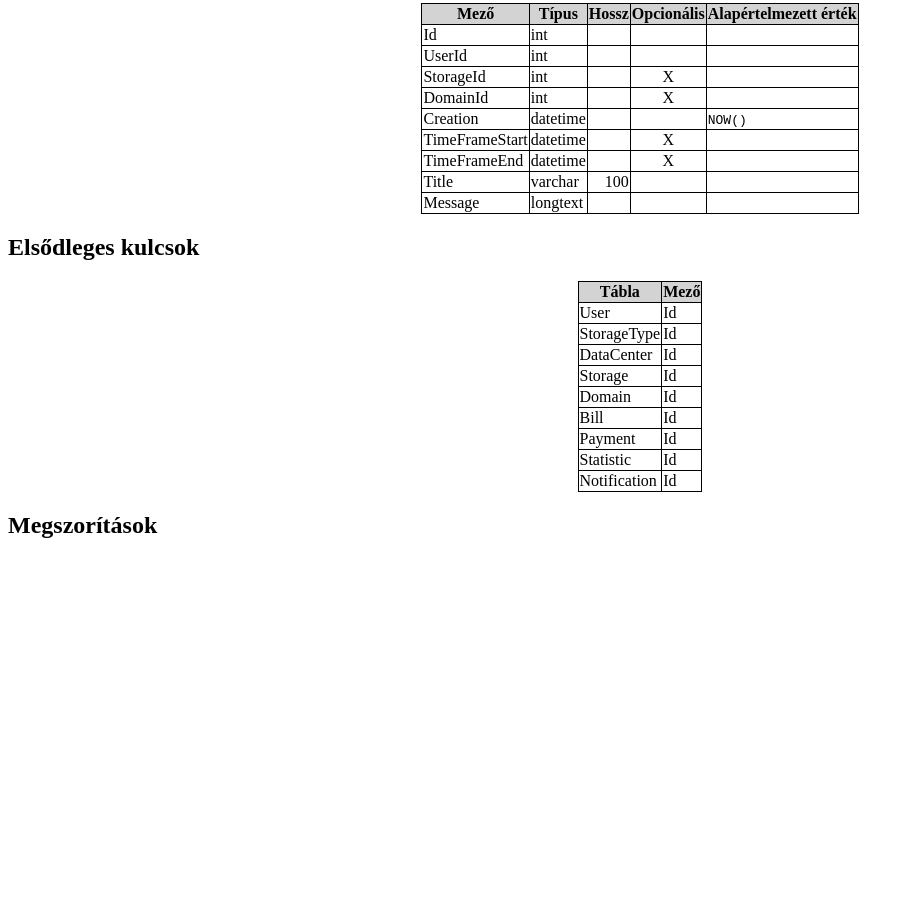
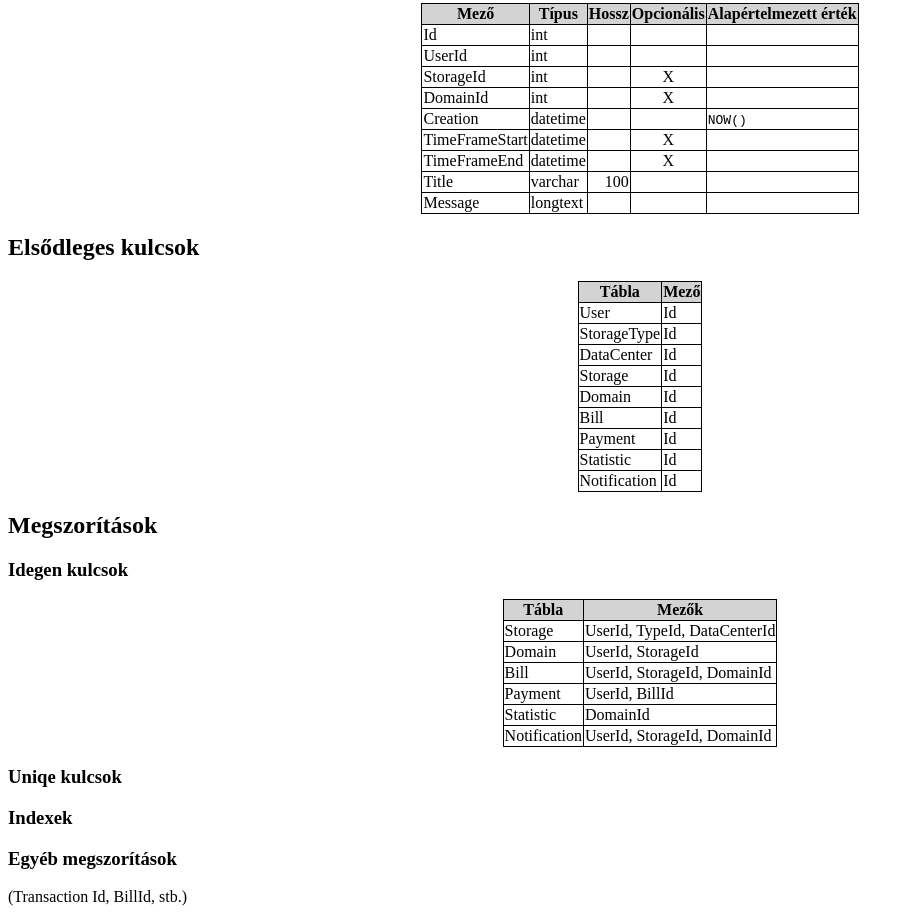
Before and after one commit to msze-plusplusplus/adatbazisok, a plain HTML site: page index.html in a window 1280 px wide. Shown: the part 4294-5216 px from the top of the page, without its empty margins (0-914 px from the left). Before the commit the page ends 4853 px from the top, so only its background shows below. Drawn offline with Linux system fonts and the light colour scheme.

Commit message:
Deploying to gh-pages from @ sze-plusplusplus/adatbazisok@c2396b252f80be9383e5ae47b10bb4921c346187 🚀

```diff
--- a/index.html
+++ b/index.html
@@ -958,6 +958,47 @@ github.com style (c) Vasily Polovnyov <vast@whiteants.net>
 </center>
 
 <h2 id="megszorítások">Megszorítások</h2>
+<h3 id="idegen-kulcsok">Idegen kulcsok</h3>
+<center>
+
+<table>
+<thead>
+<tr>
+<th>Tábla</th>
+<th>Mezők</th>
+</tr>
+</thead>
+<tbody><tr>
+<td>Storage</td>
+<td>UserId, TypeId, DataCenterId</td>
+</tr>
+<tr>
+<td>Domain</td>
+<td>UserId, StorageId</td>
+</tr>
+<tr>
+<td>Bill</td>
+<td>UserId, StorageId, DomainId</td>
+</tr>
+<tr>
+<td>Payment</td>
+<td>UserId, BillId</td>
+</tr>
+<tr>
+<td>Statistic</td>
+<td>DomainId</td>
+</tr>
+<tr>
+<td>Notification</td>
+<td>UserId, StorageId, DomainId</td>
+</tr>
+</tbody></table>
+</center>
+
+<h3 id="uniqe-kulcsok">Uniqe kulcsok</h3>
+<h3 id="indexek">Indexek</h3>
+<h3 id="egyéb-megszorítások">Egyéb megszorítások</h3>
+<p>(Transaction Id, BillId, stb.)</p>
 
 
 
```
Also changed, not shown: 1 other file.
